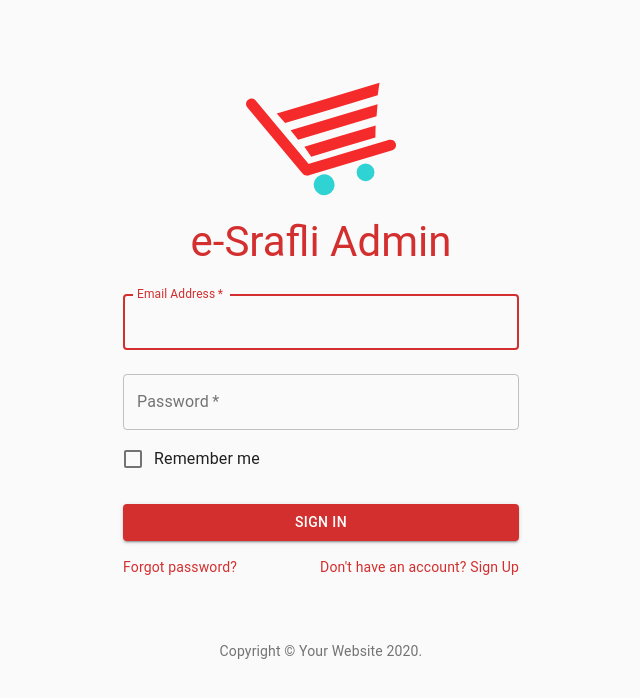
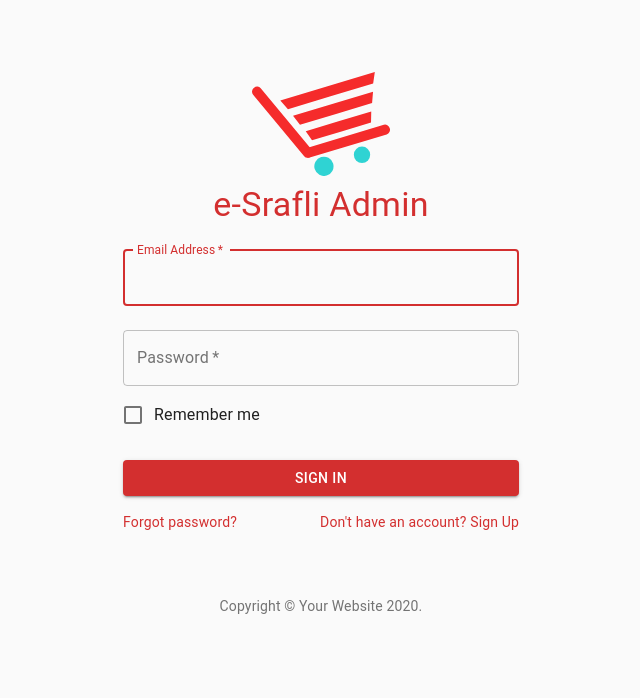
Before and after one commit to roiacult/Administration-Material-React-App, a React (Create React App) app: page / in a window 1280 px wide. Shown: the top 698 px of the page, without its empty margins (319-959 px from the left). Built offline with nearby package versions, Linux system fonts and the light colour scheme.

Commit message:
fix auth designe

```diff
--- a/src/pages/auth/Auth.js
+++ b/src/pages/auth/Auth.js
@@ -37,7 +37,8 @@ const useStyles = makeStyles((theme) => ({
   },
   avatar: {
     margin: theme.spacing(1),
-    backgroundColor: theme.palette.secondary.main,
+    height: "35%",
+    width: "35%",
   },
   form: {
     width: "100%", // Fix IE 11 issue.
@@ -48,7 +49,6 @@ const useStyles = makeStyles((theme) => ({
   },
   title: {
     color: theme.palette.primary.main,
-    fontSize: "3em",
   },
   progress: {
     margin: "auto",
@@ -89,12 +89,13 @@ const Auth = () => {
     <Container component="main" maxWidth="xs">
       <CssBaseline />
       <div className={classes.paper}>
-        <img src={logo} alt="logo" height="150px" width="150px" />
-        <Typography component="h1" variant="h5" className={classes.title}>
+        <img className={classes.avatar} src={logo} alt="logo" />
+        <Typography component="h1" variant="h4" className={classes.title}>
           e-Srafli Admin
         </Typography>
         <form className={classes.form} noValidate onSubmit={onSubmit}>
           <TextField
+            disabled={loading}
             text={email}
             onChange={(e) => setEmail(e.target.value)}
             onBlur={(e) => setEmail(e.target.value)}
@@ -109,6 +110,7 @@ const Auth = () => {
             autoFocus
           />
           <TextField
+            disabled={loading}
             text={password}
             onChange={(e) => setPassword(e.target.value)}
             onBlur={(e) => setPassword(e.target.value)}
@@ -123,6 +125,7 @@ const Auth = () => {
             autoComplete="current-password"
           />
           <FormControlLabel
+            disabled={loading}
             control={<Checkbox value="remember" color="primary" />}
             label="Remember me"
           />
```
